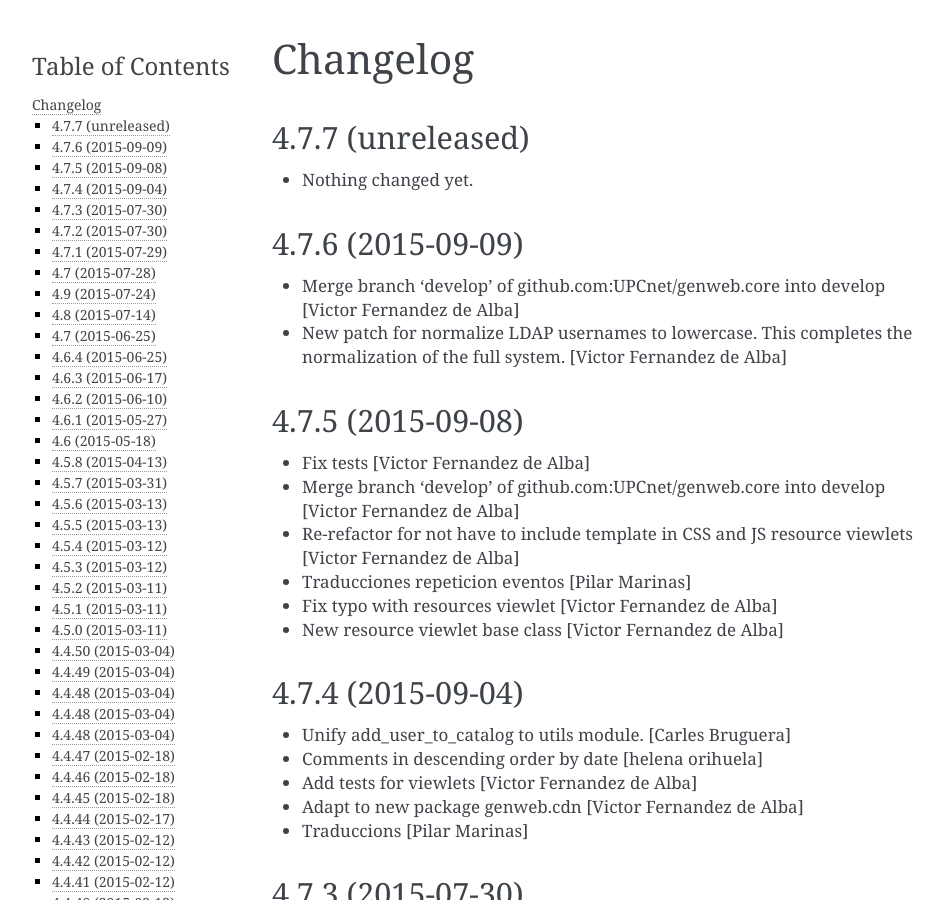
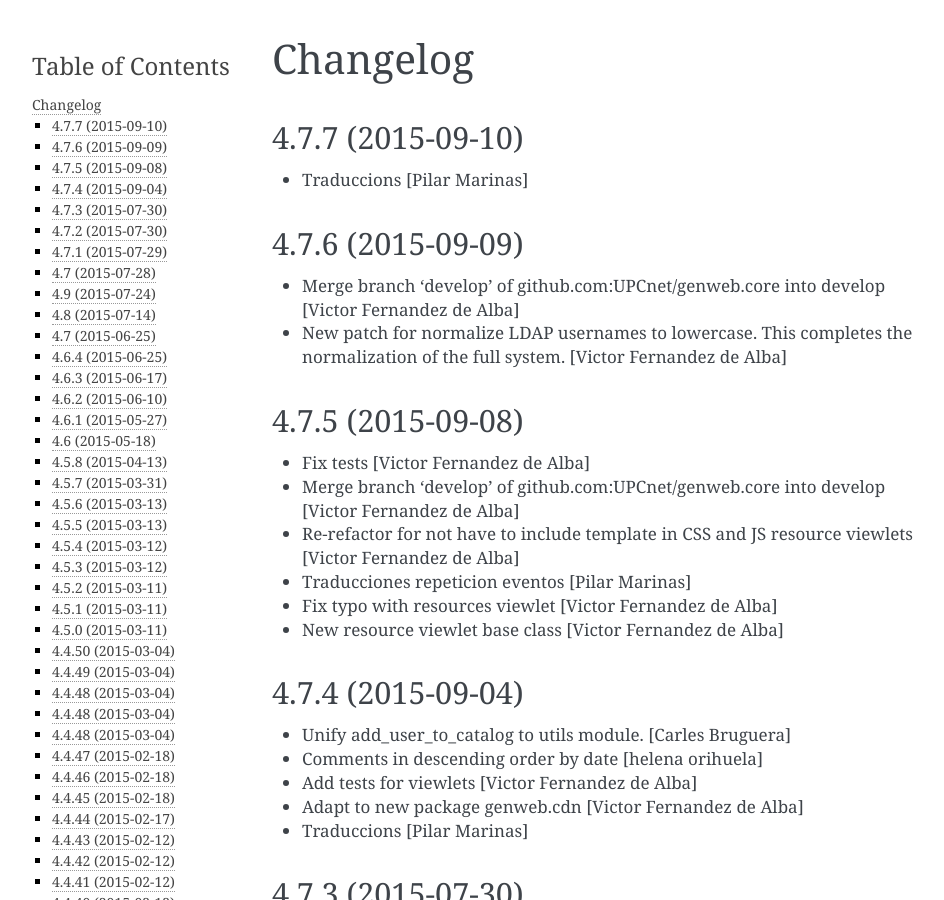
Before and after one commit to UPCnet/genweb.core, a Sphinx documentation site: the page built from docs/HISTORY.rst, in a window 1280 px wide and 900 px high. Shown: the whole window, without its empty margins (148-1092 px from the left). Built offline with Sphinx 7.4.7, drawn with Linux system fonts in a browser that asks for light colours.

Commit message:
Preparing release 4.7.7

```diff
--- a/docs/HISTORY.rst
+++ b/docs/HISTORY.rst
@@ -1,11 +1,10 @@
 Changelog
 =========
 
-4.7.7 (unreleased)
+4.7.7 (2015-09-10)
 ------------------
 
-- Nothing changed yet.
-
+* Traduccions [Pilar Marinas]
 
 4.7.6 (2015-09-09)
 ------------------
--- a/setup.py
+++ b/setup.py
@@ -1,7 +1,7 @@
 from setuptools import setup, find_packages
 import os
 
-version = '4.7.7.dev0'
+version = '4.7.7'
 
 README = open('README.rst').read()
 HISTORY = open(os.path.join('docs', 'HISTORY.rst')).read()
```
